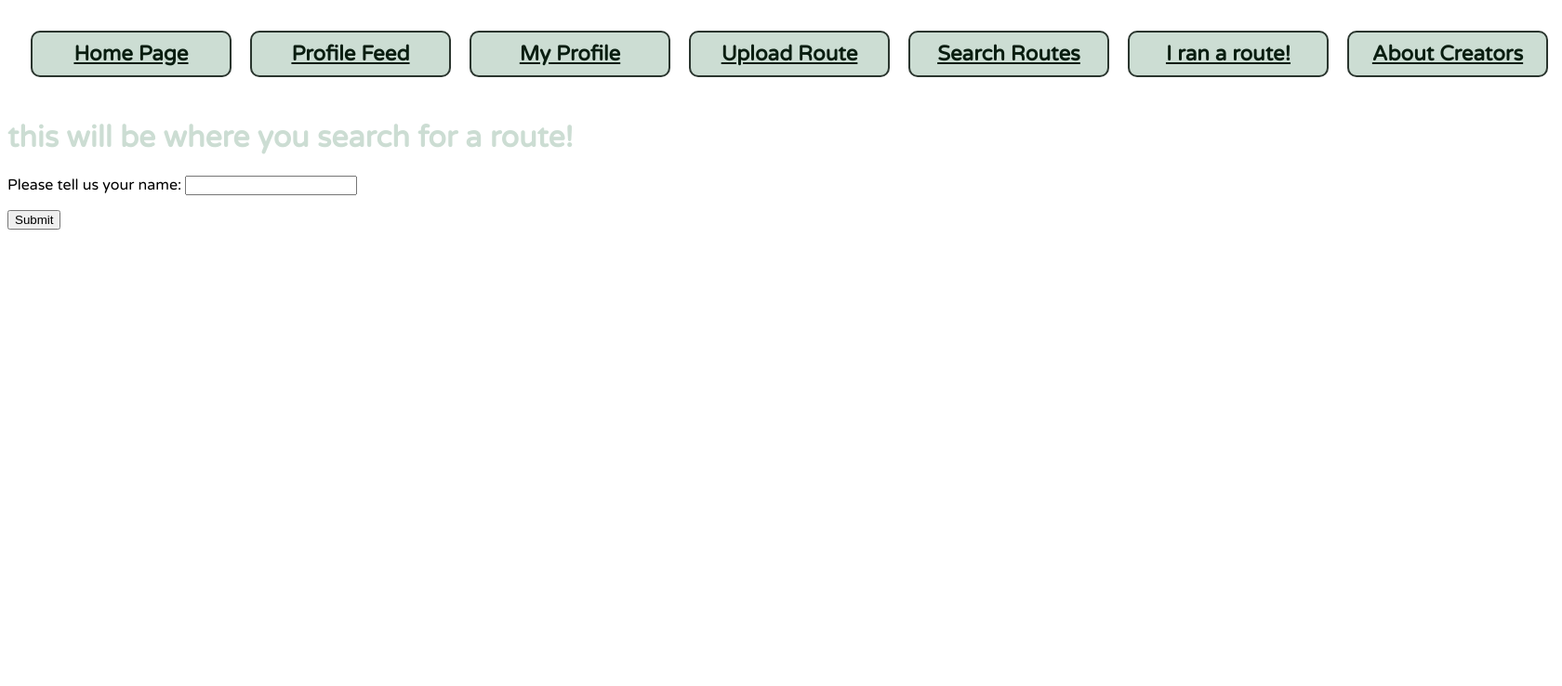
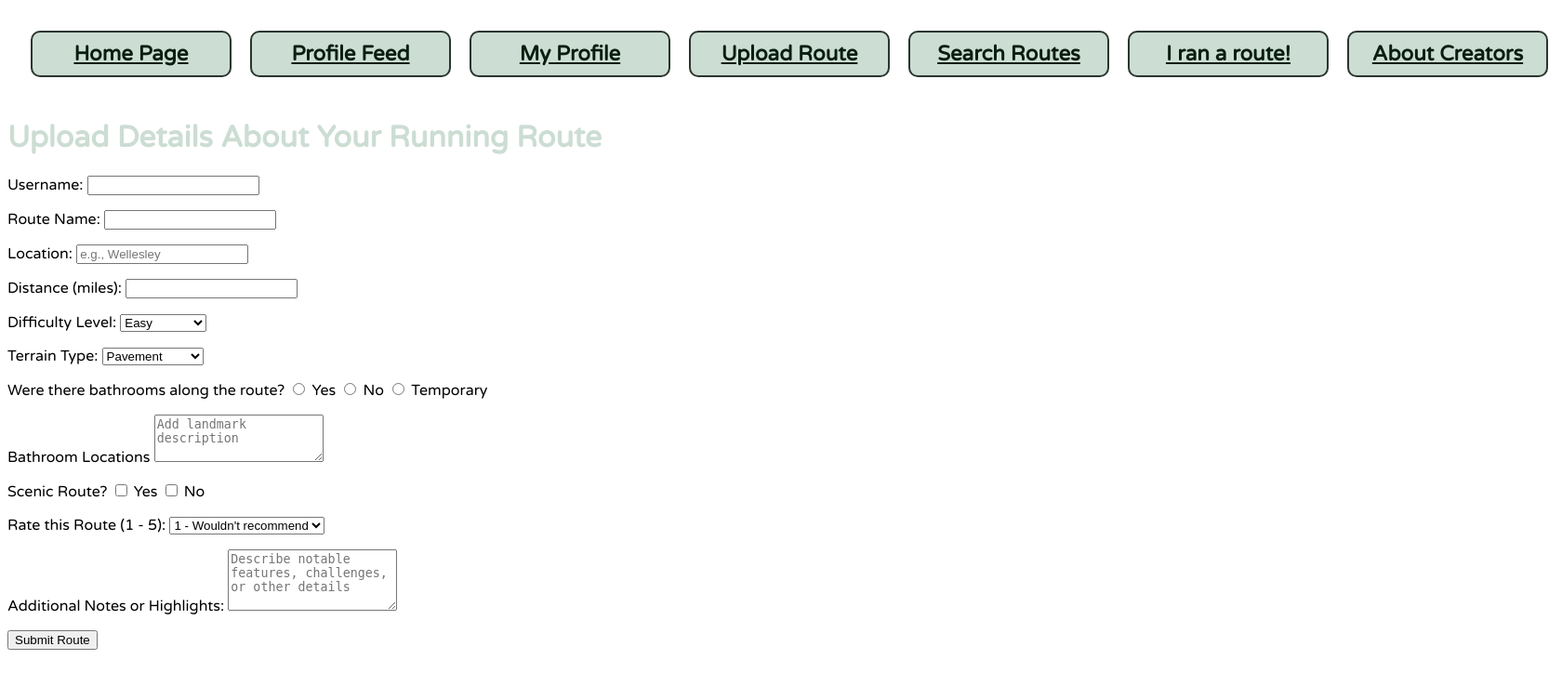
Before and after one commit to Yuneydy/RouteScout, a Flask app: page /search_route/ in a window 1680 px wide. Shown: the top 738 px of the page at 93% size. Run offline with Flask 3, Linux system fonts and the light colour scheme.

Commit message:
Updated form to include route details, info on rating, bathrooms, etc

```diff
--- a/templates/routeSearch.html
+++ b/templates/routeSearch.html
@@ -2,13 +2,93 @@
 
 {% block main_content %}
 
-<h1>this will be where you search for a route!</h1>
+<h1>Upload Details About Your Running Route</h1>
 
 <form method="post" action="">
-    <p>Please tell us your <label for="username">
-            name: <input type="text" name="username">
-    </label></p>
-    <p><input type="submit"></p>
+    <p>
+        <label for="username">Username: </label>
+        <input type="text" name="username" id="username" required>
+    </p>
+
+    <p>
+        <label for="route_name">Route Name: </label>
+        <input type="text" name="route_name" id="route_name" required>
+    </p>
+
+    <p>
+        <label for="location">Location: </label>
+        <input type="text" name="location" id="location" placeholder="e.g., Wellesley" required>
+    </p>
+
+    <p>
+        <label for="distance">Distance (miles): </label>
+        <input type="number" name="distance" id="distance" step="0.1" required>
+    </p>
+
+    <p>
+        <label for="difficulty">Difficulty Level: </label>
+        <select name="difficulty" id="difficulty">
+            <option value="easy">Easy</option>
+            <option value="moderate">Moderate</option>
+            <option value="hard">Challenging</option>
+        </select>
+    </p>
+
+    <p>
+        <label for="terrain">Terrain Type: </label>
+        <select name="terrain" id="terrain">
+            <option value="pavement">Pavement</option>
+            <option value="trail">Trail</option>
+            <option value="track">Track</option>
+            <option value="asphalt">Asphalt Roads</option>
+            <option value="concrete">Concrete</option>
+            <option value="mixed">Mixed</option>
+        </select>
+    </p>
+
+    <p>
+        <label for="bathrooms">Were there bathrooms along the route? </label>
+        <input type="radio" name="bathrooms" value="yes" id="bathrooms_yes">
+        <label for="bathrooms_yes">Yes</label>
+
+        <input type="radio" name="bathrooms" value="no" id="bathrooms_no">
+        <label for="bathrooms_no">No</label>
+
+        <input type="radio" name="bathrooms" value="temp" id="bathrooms_temp">
+        <label for="bathrooms_temp">Temporary</label>
+    </p>
+
+    <p>
+        <label for="bathroom_location">Bathroom Locations </label>
+        <textarea name="bathroom_location" id="bathroom_location" rows="3" placeholder="Add landmark description"></textarea>
+    </p>
+
+    <p>
+        <label for="scenic">Scenic Route? </label>
+        <input type="checkbox" name="scenic" id="scenic">
+        <label for="scenic">Yes</label>
+        <input type="checkbox" name="notScenic" id="notScenic">
+        <label for="notScenic">No</label>
+    </p>
+
+    <p>
+        <label for="rating">Rate this Route (1 - 5): </label>
+        <select name="rating" id="rating">
+            <option value="1">1 - Wouldn't recommend</option>
+            <option value="2">2 - Somewhat enjoyable</option>
+            <option value="3">3 - Pleasant</option>
+            <option value="4">4 - Very Nice</option>
+            <option value="5">5 - Highly recommend</option>
+        </select>
+    </p>
+
+    <p>
+        <label for="notes">Additional Notes or Highlights: </label>
+        <textarea name="notes" id="notes" rows="4" placeholder="Describe notable features, challenges, or other details"></textarea>
+    </p>
+
+    <p><input type="submit" value="Submit Route"></p>
 </form>
 
+
 {% endblock %}
```
